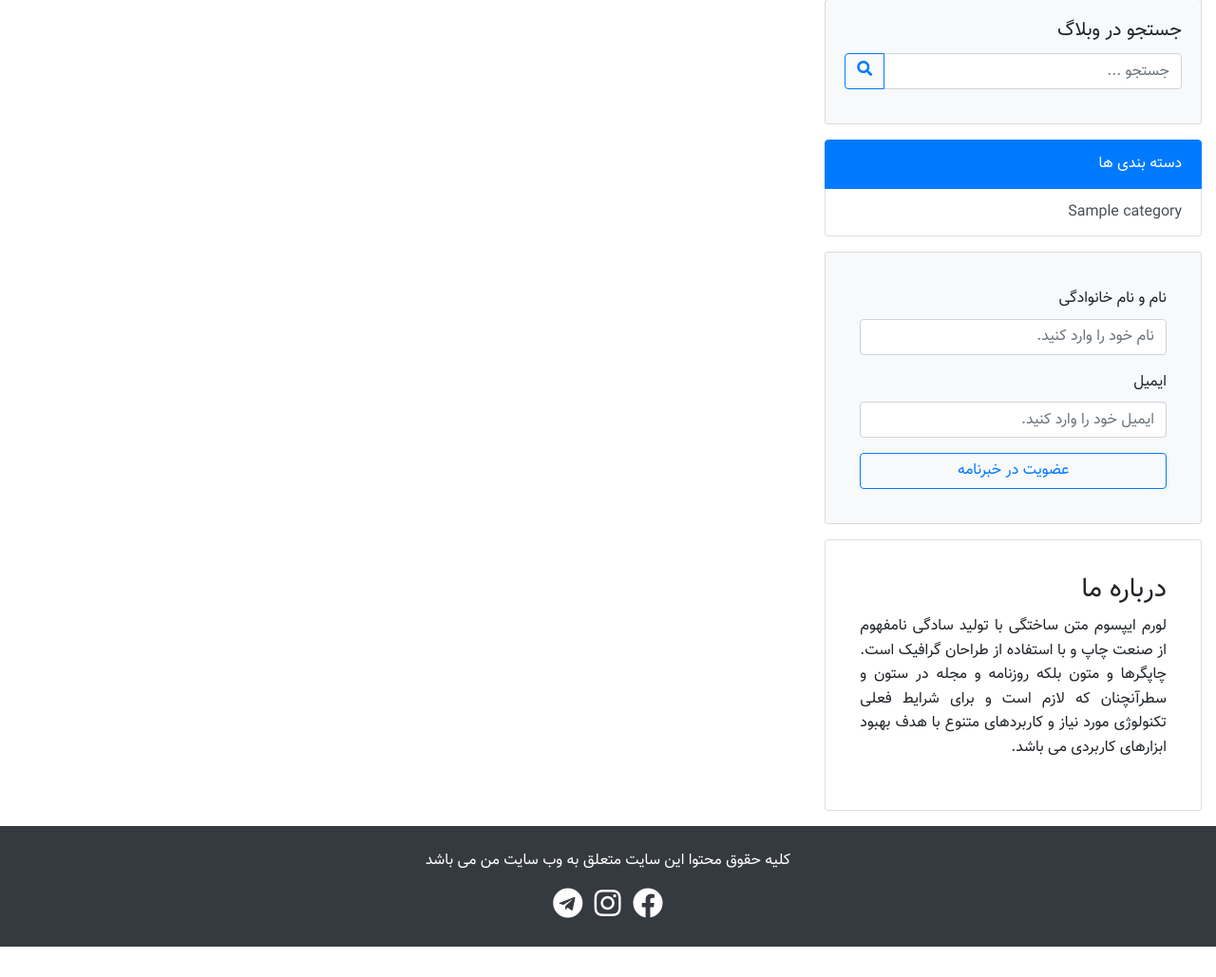
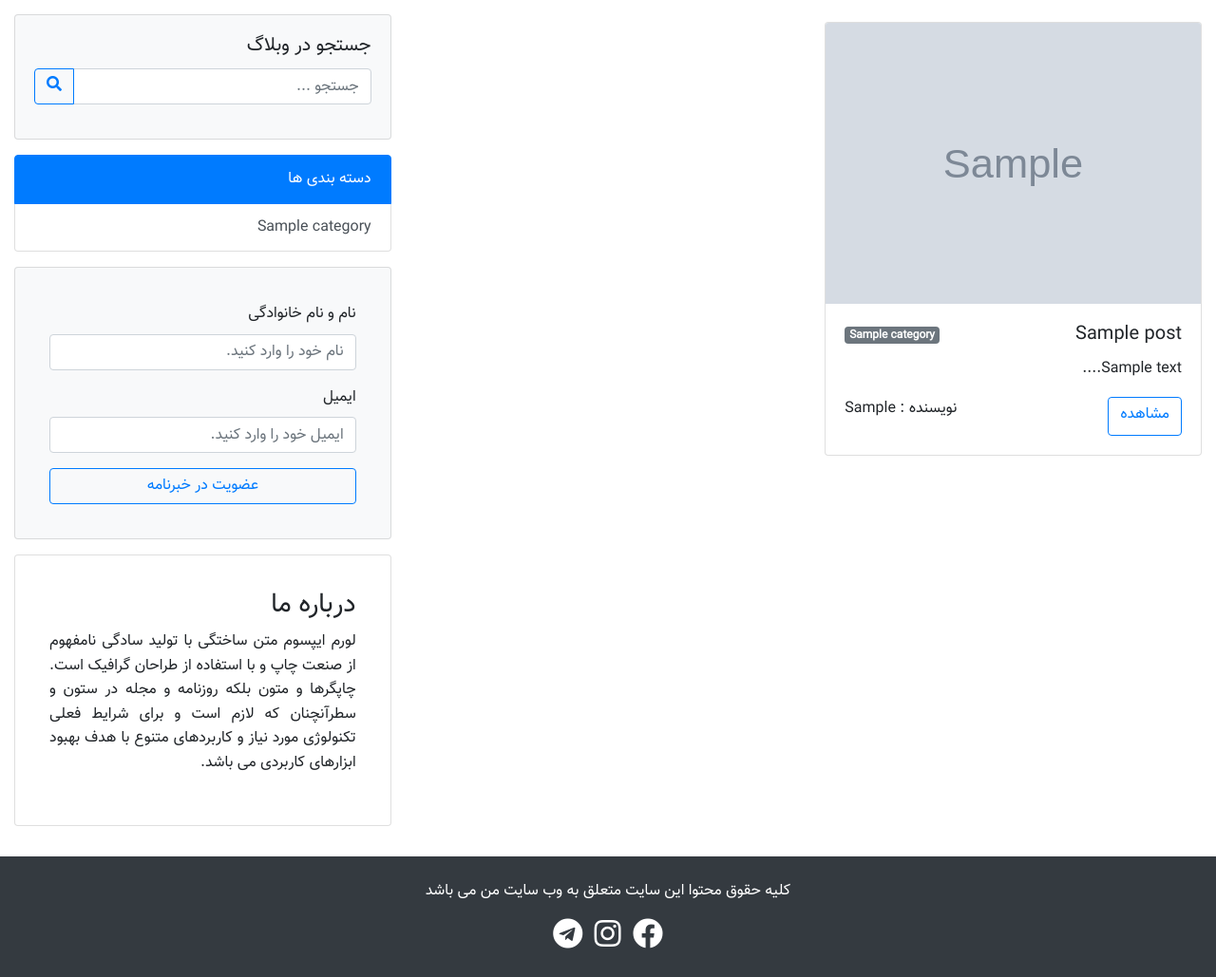
Before and after one commit to saeedaliakbari/blog, a PHP site: page /index.php in a window 1280 px wide. Shown: the part 509-1538 px from the top of the page at 95% size. Before the commit the page ends 1506 px from the top, so only its background shows below. Run offline with PHP 8.4, Linux system fonts and the light colour scheme; tables that the repository leaves empty or names only in its code hold one stand-in row (values such as "Sample post"); grey boxes marked "Sample" are stand-in pictures; some libraries are stand-ins or nearby versions.

Commit message:
slider is bug for image fix and get post from database in index

```diff
--- a/include/slider.php
+++ b/include/slider.php
@@ -19,7 +19,7 @@ $posts_slider=$db->query($query_slider);
             ?>
 
             <div class="carousel-item <?php echo ($post_slider['active'])?"active":"" ?>" style="height: 450px">
-                <img src="../upload/posts/".<?php echo $post['image'] ?> class="img-fluid d-block w-100 h-100" alt="<?php echo $post['title']?>">
+                <img src="./upload/posts/<?php echo $post['image'] ?>" class="img-fluid d-block w-100 h-100" alt="<?php echo $post['title']?>">
                 <div class="carousel-caption d-none d-md-block">
                     <h5><?php echo $post['title']?></h5>
                     <p><?php echo substr($post['body'],0,200)."..." ?></p>
--- a/index.php
+++ b/index.php
@@ -1,12 +1,65 @@
 <?php
 include("./include/header.php");
 include("./include/slider.php");
+
+if(isset($_GET['category']))
+{
+    $category_id = $_GET['category'];
+    $posts = $db->prepare('SELECT * FROM posts WHERE category_id = :id');
+    $posts->execute(['id' => $category_id]);
+}else{
+    $query_posts="SELECT * FROM `posts`";
+    $posts=$db->query($query_posts);
+}
 ?>
-
-<?php
-include("./include/sidebar.php");
-?>
-
+<section class="py-3">
+  <div class="container-fluid">
+    <div class="row">
+      <div class="col-md-8 mb-4">
+        <div class="row">
+          <?php
+          if ($posts->rowCount() > 0) {
+            foreach ($posts as $post) {
+              $category_id = $post['category_id'];
+              $query_post_category = "SELECT * FROM categories WHERE id=$category_id";
+              $post_category = $db->query($query_post_category)->fetch();
+              ?>
+              <div class="col-sm-6 mt-2">
+                <div class="card">
+                  <img src="./upload/posts/<?php echo $post['image'] ?>" class="card-img-top" alt="...">
+                  <div class="card-body">
+                    <div class="d-flex justify-content-between">
+                      <h5 class="card-title"><?php echo $post['title'] ?></h5>
+                      <div><span class="badge badge-secondary"> <?php echo $post_category['title'] ?> </span></div>
+                    </div>
+                    <p class="card-text text-justify">
+                      <?php echo substr($post['body'], 0, 500) . "..." ?>
+                    </p>
+                    <div class="d-flex justify-content-between">
+                      <a href="single.php?post=<?php echo $post['id'] ?>" class="btn btn-outline-primary stretched-link">مشاهده</a>
+                      <p> نویسنده : <?php echo $post['auther'] ?> </p>
+                    </div>
+                  </div>
+                </div>
+              </div>
+            <?php
+              }
+            } else {
+              ?>
+            <div class="col">
+              <div class="alert alert-danger">
+                مقاله مورد نظر پیدا نشد!!!!!
+              </div>
+            </div>
+          <?php
+          }
+          ?>
+        </div>
+      </div>
+      <?php include("./include/sidebar.php") ?>
+    </div>
+  </div>
+</section>
 <?php
 include("./include/footer.php");
 ?>
```
